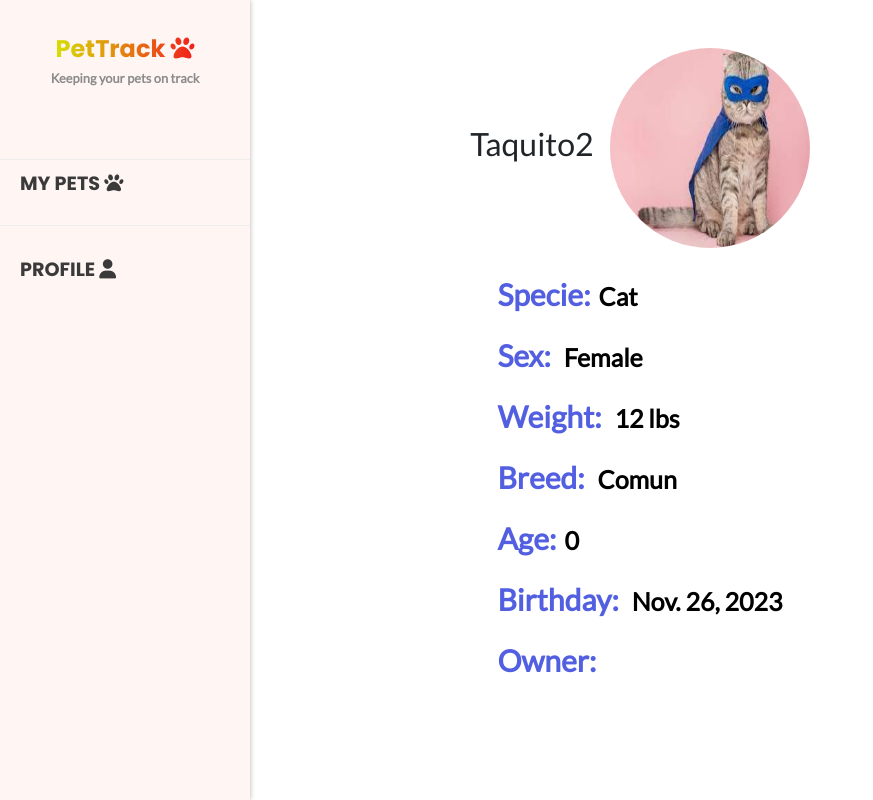
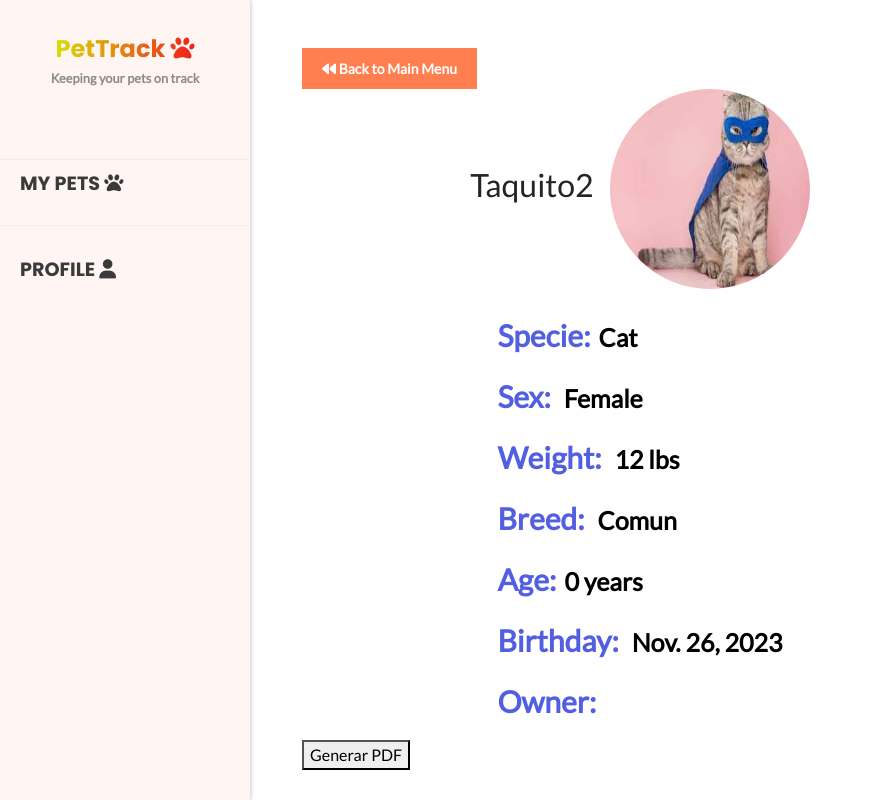
Before and after one commit to villagraandres/petTrack1, a Django app: page /pet/info/64 in a window 1280 px wide. Shown: the whole page, without its empty margins (0-873 px from the left). Run offline with Django 4.2, Linux system fonts and the light colour scheme; a user stored in the database is signed in; data comes from the database, SQL or seed files in the repository; tables that the repository leaves empty hold one stand-in row (values such as "Sample post"); some libraries are stand-ins or nearby versions.

Commit message:
erros in deletes

```diff
--- /dev/null
+++ b/main/static/pets/js/petInfo.js
@@ -0,0 +1,17 @@
+// Agrega un evento al botón de impresión
+document.querySelector('#printButton').addEventListener('click', function() {
+    // Selecciona el contenedor de la tarjeta que quieres imprimir
+    const element = document.querySelector('.containerPetInfo');
+
+    // Opciones para el PDF
+    const opt = {
+      margin: 1,
+      filename: 'pet_card.pdf',
+      image: { type: 'jpeg', quality: 0.98 },
+      html2canvas: { scale: 2 },
+      jsPDF: { unit: 'mm', format: 'a4', orientation: 'portrait' }
+    };
+
+    // Usa html2pdf para generar el PDF
+    html2pdf().from(element).set(opt).save();
+  });
--- a/main/templates/auth/petInfo.html
+++ b/main/templates/auth/petInfo.html
@@ -1,8 +1,9 @@
 {% extends "adminLayout.html" %}
+{% load static %}
 
 {% block body %}
-
-<div class="container-sm d-flex justify-content-center align-items-center flex-column" >
+<a  class="btn-3" href="{% url "dashboard" id=pet.id %}" type="button"><i class="fa-solid fa-backward"></i> Back to Main Menu  </a>
+<div class="container-sm d-flex justify-content-center align-items-center flex-column containerPetInfo" >
     <div class="d-flex  align-items-center">
         <h2 class="me-3" >{{pet.name}}   </h2>
         <img src="{{pet.pet_image.url}}" class="pet-img" alt="pet image">
@@ -12,11 +13,19 @@
     <p class="petInformation"> <span class="pet-span">Sex:</span> {{pet.sex|capfirst}} </p>
     <p class="petInformation"> <span class="pet-span">Weight:</span> {{pet.weight}} lbs </p>
     <p class="petInformation"> <span class="pet-span">Breed:</span> {{pet.breed|capfirst}} </p>
-    <p class="petInformation"> <span class="pet-span">Age:</span>{{pet_age}} </p>
+    <p class="petInformation"> <span class="pet-span">Age:</span>{{pet_age}} years </p>
     <p class="petInformation"> <span class="pet-span">Birthday:</span>  {{pet.birth}} </p>
     <p class="petInformation"> <span class="pet-span">Owner:</span> {{user.first_name}}  </p>
 
 </div>
 </div>
 
+<button id="printButton">Generar PDF</button>
+
+
 {% endblock body %}
+
+{% block script %}
+<script src="https://cdnjs.cloudflare.com/ajax/libs/html2pdf.js/0.9.2/html2pdf.bundle.min.js"></script>
+<script src="{% static 'pets/js/petInfo.js' %}"></script>
+{% endblock script %}
--- a/main/views.py
+++ b/main/views.py
@@ -211,8 +211,13 @@ def addvacc(request):
 @csrf_exempt
 def delete(request):
     if request.method== 'POST':
+
          data=json.loads(request.body)
          vaccId=data.get("id","");
+         pet=Pet.objects.get(vacciness__id=vaccId)
+         if pet.owner.id is not request.user.id:
+           raise PermissionDenied()
+
          vacc=Vaccine.objects.get(id=vaccId);
          vacc.delete()
          return JsonResponse({"message":"deleted"})
@@ -256,11 +261,14 @@ def addHistory(request):
         prescription=request.POST.get('prescription')
         petid=request.POST.get('petid')
 
+        pet = Pet.objects.get(id=petid)
+
+        if pet.owner.id is not request.user.id:
+           raise PermissionDenied()
 
         history=History(subject=subject,doctor=doctor,date=date,description=description,prescription=prescription);
         history.save()
 
-        pet = Pet.objects.get(id=petid)
         pet.history.add(history)
         pet.save()
 
@@ -305,6 +313,10 @@ def deleteHistory(request):
     if request.method== 'POST':
          data=json.loads(request.body)
          historyId=data.get("id","");
+         pet=Pet.objects.get(history__id=historyId)
+         if pet.owner.id is not request.user.id:
+                raise PermissionDenied()
+
          history=History.objects.get(id=historyId);
          history.delete()
          return HttpResponseRedirect(reverse('home'))
@@ -382,6 +394,9 @@ def deleteMed(request):
     if request.method== 'POST':
          data=json.loads(request.body)
          medId=data.get("id","");
+         pet=Pet.objects.get(medicines__id=medId)
+         if pet.owner.id is not request.user.id:
+                    raise PermissionDenied()
          med=Medicines.objects.get(id=medId);
          med.delete()
          return HttpResponseRedirect(reverse('home'))
@@ -391,6 +406,10 @@ def deleteWeight(request):
     if request.method=='POST':
         data=json.loads(request.body)
         weightId=data.get("id","");
+        pet=Pet.objects.get(weight__id=weightId)
+
+        if pet.owner.id is not request.user.id:
+                    raise PermissionDenied()
         weight=Weight.objects.get(id=weightId);
         weight.delete()
         return HttpResponseRedirect(reverse('home'))
@@ -401,6 +420,8 @@ def deletePet(request):
         data=json.loads(request.body)
         petId=data.get("id","");
         pet=Pet.objects.get(id=petId);
+        if pet.owner.id is not request.user.id:
+                    raise PermissionDenied()
         pet.delete()
         return HttpResponseRedirect(reverse('home'))
 
```
